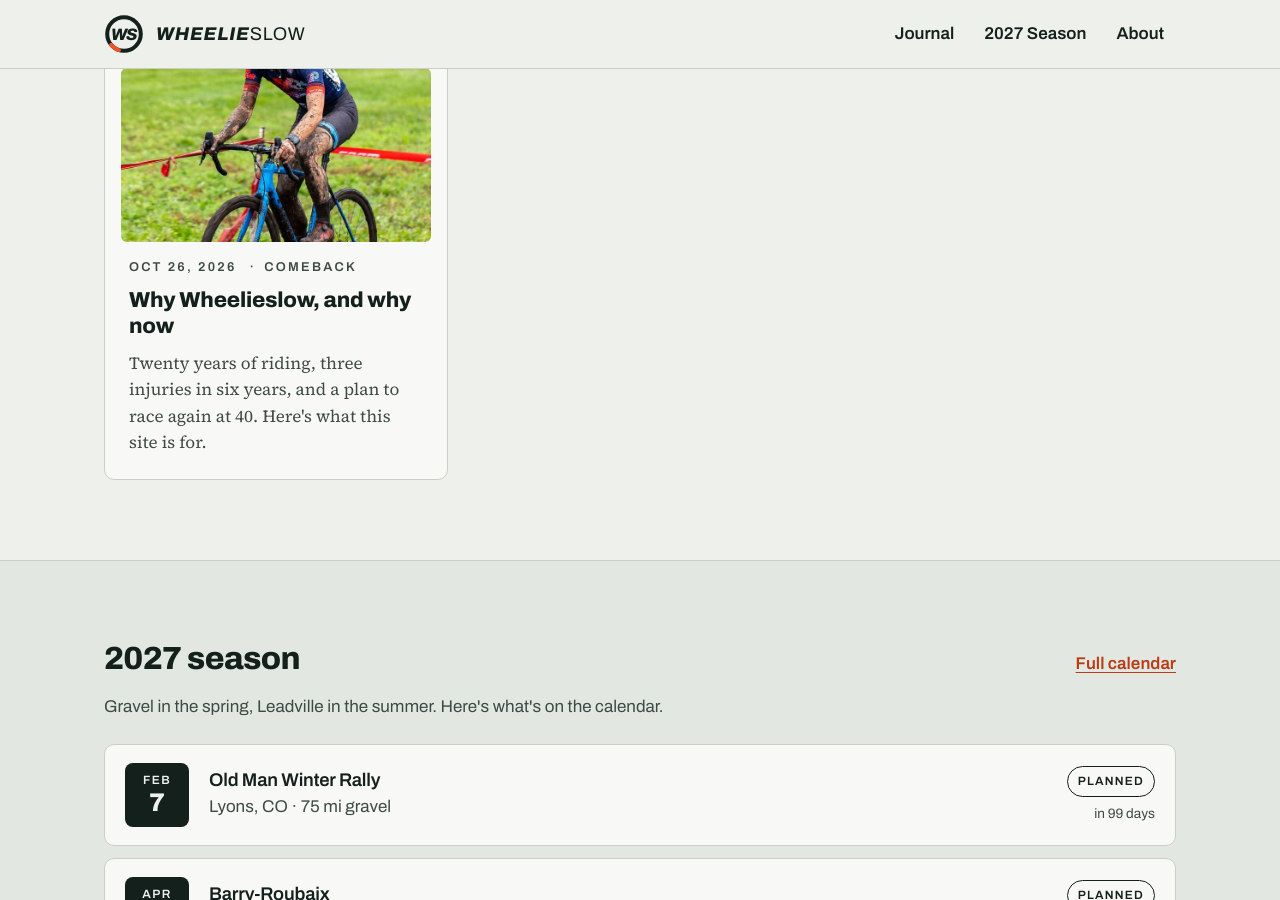
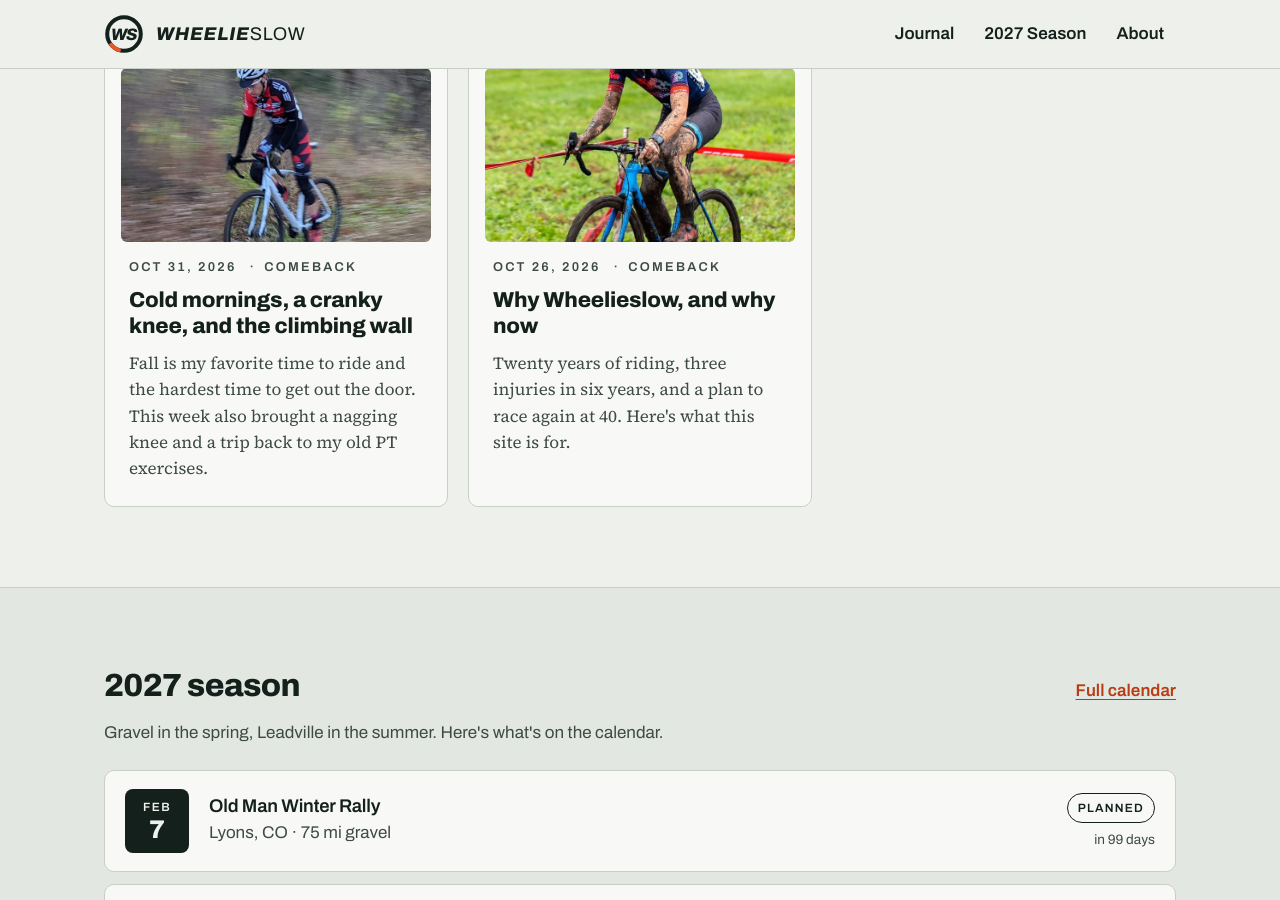
Before and after one commit to piotrowskibrian-cmd/wheelieslow, a Jekyll site: the page built from index.html, in a window 1280 px wide and 900 px high, scrolled down 1141 px. Built offline with Jekyll 4.4.1, drawn with Linux system fonts in a browser that asks for light colours; part of the change alters nothing that is shown.

Commit message:
Post: Cold mornings, a cranky knee, and the climbing wall
Co-Authored-By: Claude Opus 5.5 <noreply@anthropic.com>
Claude-Session: https://claude.ai/code/session_015d33gq1btUah5R8WBzrQsw

```diff
--- a/_includes/post-list.html
+++ b/_includes/post-list.html
@@ -8,7 +8,7 @@
         {% if post.category %}<span class="dot" aria-hidden="true">·</span>{{ post.category }}{% endif %}
       </span>
       <span class="post-card-title">{{ post.title }}</span>
-      <span class="post-card-summary">{{ post.summary | default: post.excerpt | strip_html | truncatewords: 32 }}</span>
+      <span class="post-card-summary">{% if post.summary %}{{ post.summary }}{% else %}{{ post.excerpt | strip_html | truncatewords: 32 }}{% endif %}</span>
     </a>
   </li>
   {%- endfor -%}
--- /dev/null
+++ b/_posts/2026-10-31-cold-mornings-cranky-knee.md
@@ -0,0 +1,45 @@
+---
+title: "Cold mornings, a cranky knee, and the climbing wall"
+category: Comeback
+summary: "Fall is my favorite time to ride and the hardest time to get out the door. This week also brought a nagging knee and a trip back to my old PT exercises."
+image: /assets/img/posts/fall-riding-trail.jpg
+image_alt: "Brian riding a dirt trail through the woods, the trees blurred with speed"
+---
+
+Fall is one of my favorite times of year to ride. Cool air, leaves on the trail, the kind of riding that reminds me why I started doing this twenty years ago.
+
+It's also one of the hardest times to get out the door.
+
+## The dark-morning problem
+
+The alarm goes off, it's dark, it's cold, and the bed makes a very convincing argument. In the summer I'm up and rolling before I've really thought about it. In the fall, every early ride starts with a negotiation.
+
+The funny thing is I almost never regret it once I'm out there. The hard part is the first ten minutes: getting dressed, getting the lights on the bike, getting out the door.
+
+It doesn't help that I started a new job this year. I work a normal 9 to 5, and I feel like I have a lot to prove there. When the day already feels full before it starts, the morning ride is competing with sleep *and* with the part of my brain that's already thinking about work. I'm still figuring out that balance.
+
+## The knee
+
+On top of that, this week I found myself dealing with a nagging knee.
+
+This isn't new territory for me. I've dealt with tight hips for most of my thirties, and I've been to physical therapy twice for knee problems: once for glute weakness, and once for my ACL recovery. Both times, the fix wasn't the knee itself. It was everything around it.
+
+So this week I did the thing I've learned to do: I went back to the exercises those PTs gave me. Nothing fancy. They're the boring, unglamorous work that fixed it before, and they're the first thing I let slide when I'm feeling good. That's usually right around when something starts to hurt again.
+
+That's a big part of what this comeback actually looks like. It isn't a straight line. It's riding, noticing something's off, going back to the basics, and trying again.
+
+## Why climbing helps
+
+I spent a lot of time in the gym this week, between strength work, stretching, Pilates, and climbing.
+
+There's something about climbing that does two things at once. It gets my brain to turn off. There's no room to think about work or anything else when you're halfway up a wall. But at the same time, it makes me think hard about body position: where my hips are, what my legs are doing, how I'm using my arms.
+
+That's exactly the kind of awareness all that PT was trying to teach me. On the bike, I can grind through bad habits for hours without noticing. On the wall, I notice right away.
+
+## Getting out the door
+
+So that was the week: cold mornings, a cranky knee, a lot of time in the gym, and a reminder that the boring stuff works.
+
+If you're fighting the same dark-morning battle, or you've got your own knee and hip story, I'd love to hear what gets you out the door. [Email me](mailto:{{ site.contact_email }}).
+
+*I'm not a doctor or a physical therapist. This is just what's worked for me. If something hurts, get it looked at.*
```
Also changed, not shown: assets/img/posts/fall-riding-trail.jpg (added).
